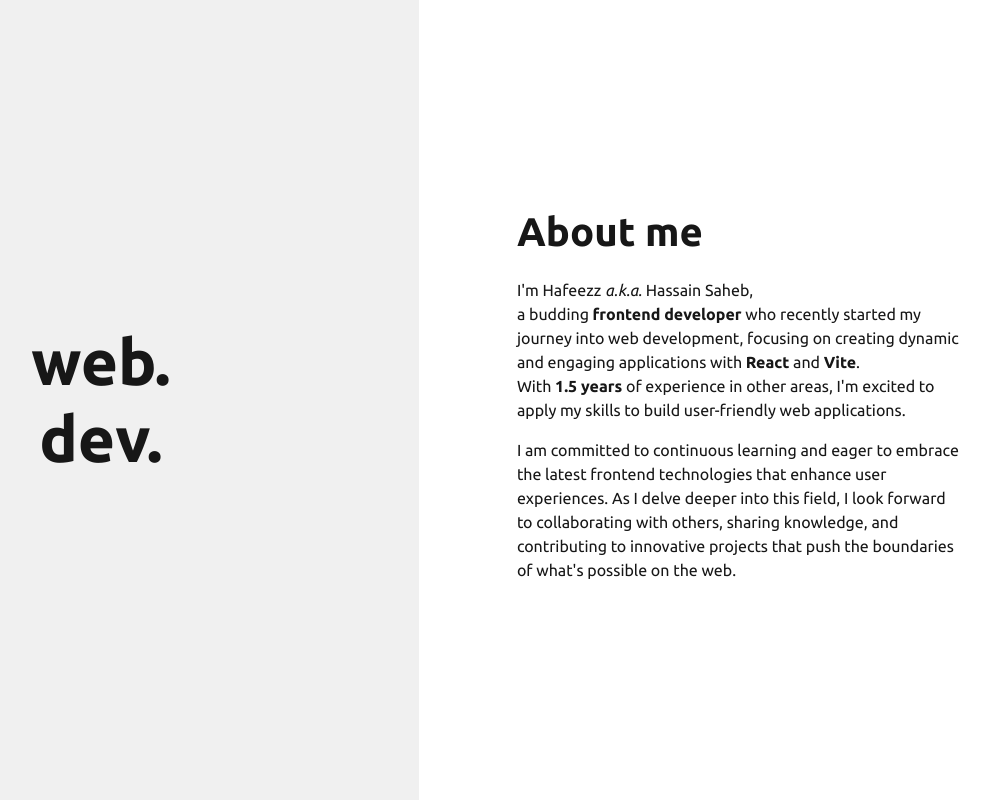
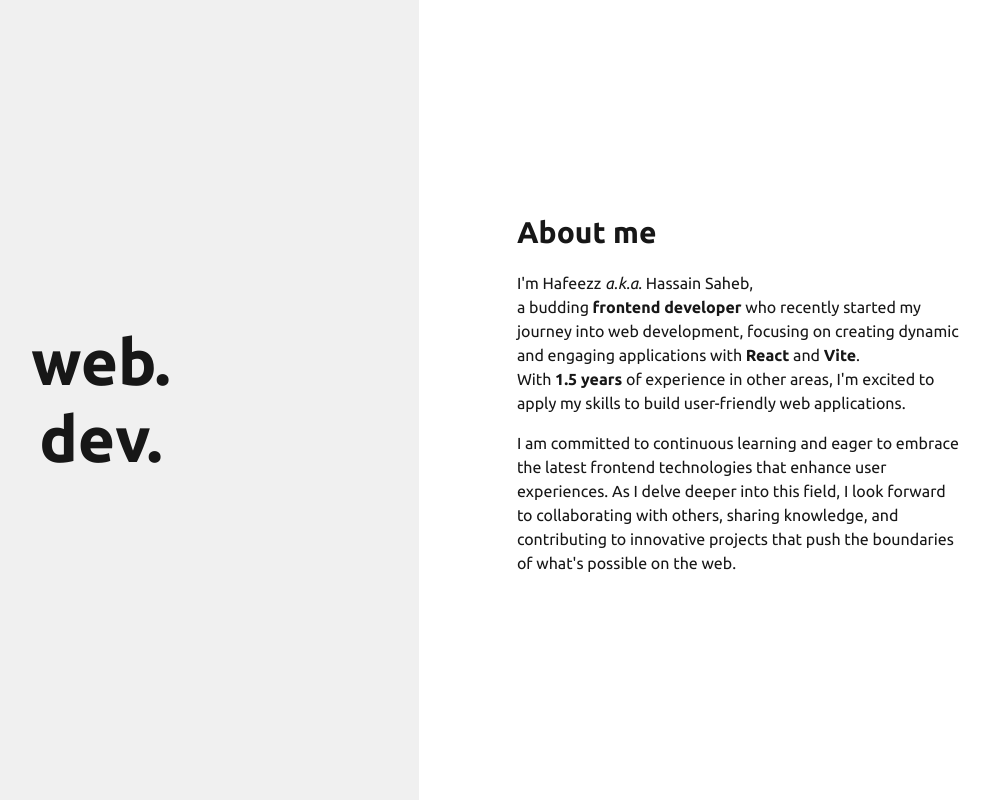
Before and after one commit to hafeezzshs/portfolio, a React (Vite) app: page / in a window 1280 px wide. Shown: the whole page, without its empty margins (217-1207 px from the left). Built offline with nearby package versions, Linux system fonts and the light colour scheme.

Commit message:
update font size in about me title

```diff
--- a/src/App.css
+++ b/src/App.css
@@ -50,8 +50,7 @@
 
 .about-title {
   margin-bottom: 16px;
-  font-size: 2rem;
-  font-weight: bold;
+  font-size: 1.875rem;
 }
 
 .about-description {
@@ -70,8 +69,4 @@
     display: block;
     line-height: 1.2;
   }
-
-  .about-title {
-    font-size: 2.5rem;
-  }
 }
```
